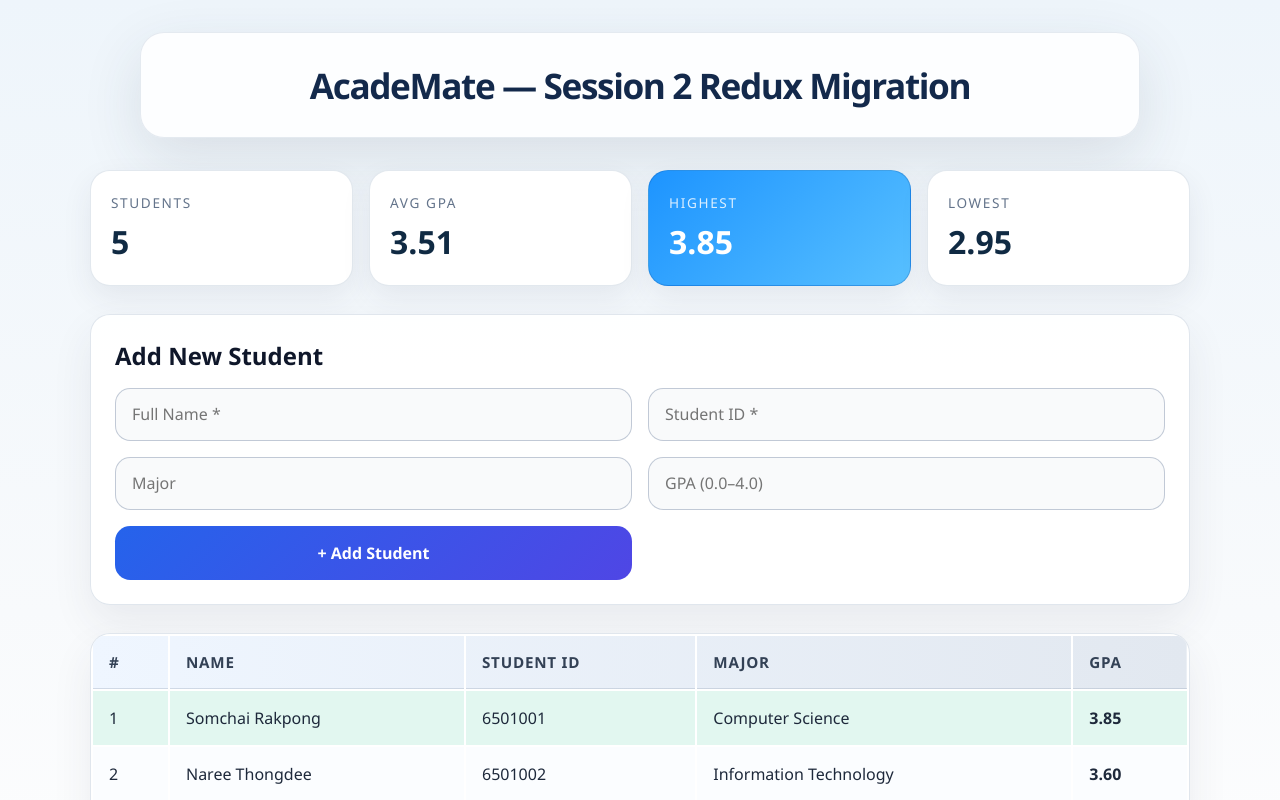
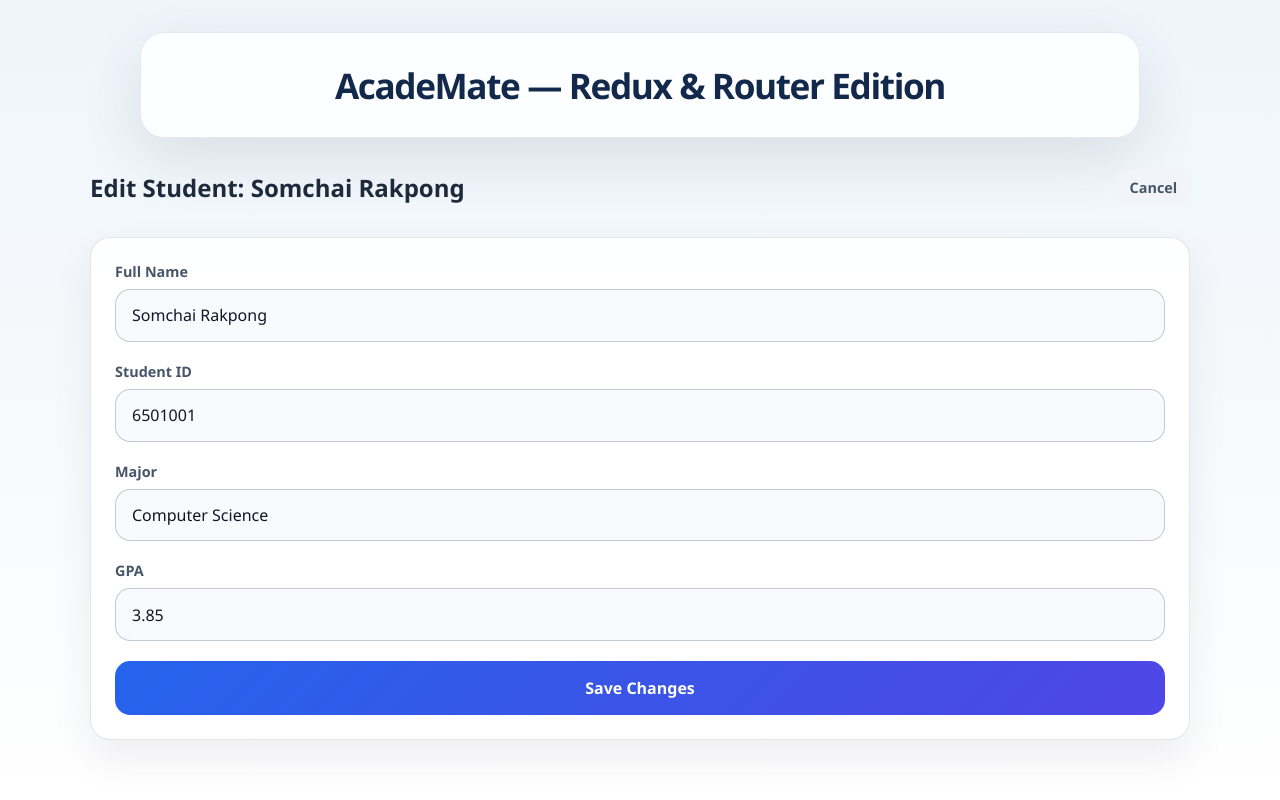
Before and after one commit to WorawichY/hello-react, a React (Vite) app in the folder acadeMate/: page /edit/1 in a window 1280 px wide. Shown: the top 800 px of the page. Built offline with nearby package versions, Linux system fonts and the light colour scheme.

Commit message:
feat: implement routing for add, edit, and delete functionality

```diff
--- a/acadeMate/package.json
+++ b/acadeMate/package.json
@@ -14,7 +14,8 @@
     "axios": "^1.16.0",
     "react": "^19.2.5",
     "react-dom": "^19.2.5",
-    "react-redux": "^9.2.0"
+    "react-redux": "^9.2.0",
+    "react-router-dom": "^7.14.2"
   },
   "devDependencies": {
     "@eslint/js": "^10.0.1",
--- a/acadeMate/src/App.css
+++ b/acadeMate/src/App.css
@@ -202,16 +202,76 @@
 	font-weight: 700;
 }
 
-.high-gpa {
-	background: rgba(16, 185, 129, 0.12);
+.page-header {
+  display: flex;
+  justify-content: space-between;
+  align-items: center;
+  margin-bottom: 2rem;
 }
 
-.empty-state {
-	margin: 0;
-	padding: 2rem 1.5rem;
-	font-size: 1.05rem;
-	text-align: center;
-	color: #475569;
+.page-header h2 {
+  margin: 0;
+  color: #1e293b;
+}
+
+.section-container {
+  margin-top: 1rem;
+}
+
+.actions-cell {
+  display: flex;
+  gap: 0.5rem;
+}
+
+.btn-edit, .btn-delete, .btn-secondary {
+  padding: 0.5rem 0.8rem;
+  border-radius: 0.6rem;
+  font-size: 0.9rem;
+  font-weight: 600;
+  cursor: pointer;
+  text-decoration: none;
+  transition: all 0.2s ease;
+  border: none;
+}
+
+.btn-edit {
+  background: #f1f5f9;
+  color: #2563eb;
+}
+
+.btn-edit:hover {
+  background: #e2e8f0;
+}
+
+.btn-delete {
+  background: #fee2e2;
+  color: #dc2626;
+}
+
+.btn-delete:hover {
+  background: #fecaca;
+}
+
+.btn-secondary {
+  background: #f1f5f9;
+  color: #475569;
+}
+
+.btn-secondary:hover {
+  background: #e2e8f0;
+}
+
+.form-group {
+  margin-bottom: 1.25rem;
+  display: flex;
+  flex-direction: column;
+  gap: 0.5rem;
+}
+
+.form-group label {
+  font-weight: 600;
+  color: #475569;
+  font-size: 0.9rem;
 }
 
 @media (max-width: 900px) {
--- a/acadeMate/src/App.jsx
+++ b/acadeMate/src/App.jsx
@@ -1,30 +1,25 @@
-import { useSelector, useDispatch } from "react-redux";
-import { addStudent } from "./features/students/studentsSlice";
+import { BrowserRouter as Router, Routes, Route } from "react-router-dom";
 import "./App.css";
-import StudentTable from "./components/StudentTable";
-import GpaSummary from "./components/GpaSummary";
-import AddStudentForm from "./components/AddStudentForm";
+import HomePage from "./pages/HomePage";
+import AddStudentPage from "./pages/AddStudentPage";
+import EditStudentPage from "./pages/EditStudentPage";
 
 function App() {
-  const dispatch = useDispatch();
-  // Select students from the Redux store
-  const students = useSelector((state) => state.students.list);
-
-  const handleAddStudent = (newStudent) => {
-    dispatch(addStudent(newStudent));
-  };
-
   return (
+    <Router>
       <div className="app-container">
         <header className="app-header">
-        <h1>AcadeMate — Session 2 Redux Migration</h1>
+          <h1>AcadeMate — Redux & Router Edition</h1>
         </header>
         <main className="app-main">
-        <GpaSummary students={students} />
-        <AddStudentForm onAddStudent={handleAddStudent} />
-        <StudentTable students={students} />
+          <Routes>
+            <Route path="/" element={<HomePage />} />
+            <Route path="/add" element={<AddStudentPage />} />
+            <Route path="/edit/:id" element={<EditStudentPage />} />
+          </Routes>
         </main>
       </div>
+    </Router>
   );
 }
 
--- a/acadeMate/src/components/StudentTable.jsx
+++ b/acadeMate/src/components/StudentTable.jsx
@@ -1,4 +1,6 @@
-function StudentTable({ students }) {
+import { Link } from "react-router-dom";
+
+function StudentTable({ students, onDelete }) {
   if (students.length === 0) {
     return <p className="empty-state">No students yet. Add one above!</p>;
   }
@@ -11,6 +13,7 @@ function StudentTable({ students }) {
           <th>Student ID</th>
           <th>Major</th>
           <th>GPA</th>
+          <th>Actions</th>
         </tr>
       </thead>
       <tbody>
@@ -21,6 +24,17 @@ function StudentTable({ students }) {
             <td>{student.studentId}</td>
             <td>{student.major}</td>
             <td className="gpa-cell">{student.gpa.toFixed(2)}</td>
+            <td className="actions-cell">
+              <Link to={`/edit/${student.id}`} className="btn-edit">
+                Edit
+              </Link>
+              <button
+                onClick={() => onDelete(student.id)}
+                className="btn-delete"
+              >
+                Delete
+              </button>
+            </td>
           </tr>
         ))}
       </tbody>
--- /dev/null
+++ b/acadeMate/src/pages/AddStudentPage.jsx
@@ -0,0 +1,28 @@
+import { useDispatch } from "react-redux";
+import { useNavigate } from "react-router-dom";
+import { addStudent } from "../features/students/studentsSlice";
+import AddStudentForm from "../components/AddStudentForm";
+
+function AddStudentPage() {
+  const dispatch = useDispatch();
+  const navigate = useNavigate();
+
+  const handleAddStudent = (newStudent) => {
+    dispatch(addStudent(newStudent));
+    navigate("/");
+  };
+
+  return (
+    <div className="page-container">
+      <div className="page-header">
+        <h2>Add New Student</h2>
+        <button onClick={() => navigate("/")} className="btn-secondary">
+          Back to List
+        </button>
+      </div>
+      <AddStudentForm onAddStudent={handleAddStudent} />
+    </div>
+  );
+}
+
+export default AddStudentPage;
--- /dev/null
+++ b/acadeMate/src/pages/EditStudentPage.jsx
@@ -0,0 +1,126 @@
+import { useState, useEffect } from "react";
+import { useSelector, useDispatch } from "react-redux";
+import { useParams, useNavigate } from "react-router-dom";
+import { updateStudent } from "../features/students/studentsSlice";
+
+function EditStudentPage() {
+  const { id } = useParams();
+  const navigate = useNavigate();
+  const dispatch = useDispatch();
+
+  // Find student from store
+  const student = useSelector((state) =>
+    state.students.list.find((s) => s.id === parseInt(id))
+  );
+
+  const [formData, setFormData] = useState({
+    name: "",
+    studentId: "",
+    major: "",
+    gpa: ""
+  });
+  const [error, setError] = useState("");
+
+  useEffect(() => {
+    if (student) {
+      setFormData({
+        name: student.name,
+        studentId: student.studentId,
+        major: student.major,
+        gpa: student.gpa
+      });
+    }
+  }, [student]);
+
+  if (!student) {
+    return (
+      <div className="page-container">
+        <h2>Student Not Found</h2>
+        <button onClick={() => navigate("/")} className="btn-primary">Back to List</button>
+      </div>
+    );
+  }
+
+  function handleChange(e) {
+    setFormData({ ...formData, [e.target.name]: e.target.value });
+  }
+
+  function handleSubmit(e) {
+    e.preventDefault();
+    if (!formData.name.trim() || !formData.studentId.trim()) {
+      setError("Name and Student ID are required.");
+      return;
+    }
+    const gpaNum = parseFloat(formData.gpa);
+    if (isNaN(gpaNum) || gpaNum < 0 || gpaNum > 4.0) {
+      setError("GPA must be a number between 0.0 and 4.0.");
+      return;
+    }
+
+    dispatch(updateStudent({
+      ...student,
+      name: formData.name.trim(),
+      studentId: formData.studentId.trim(),
+      major: formData.major.trim(),
+      gpa: gpaNum,
+    }));
+
+    navigate("/");
+  }
+
+  return (
+    <div className="page-container">
+      <div className="page-header">
+        <h2>Edit Student: {student.name}</h2>
+        <button onClick={() => navigate("/")} className="btn-secondary">
+          Cancel
+        </button>
+      </div>
+
+      <form className="add-form" onSubmit={handleSubmit}>
+        {error && <p className="form-error">{error}</p>}
+        <div className="form-group">
+          <label>Full Name</label>
+          <input
+            name="name"
+            value={formData.name}
+            onChange={handleChange}
+          />
+        </div>
+        <div className="form-group">
+          <label>Student ID</label>
+          <input
+            name="studentId"
+            value={formData.studentId}
+            onChange={handleChange}
+          />
+        </div>
+        <div className="form-group">
+          <label>Major</label>
+          <input
+            name="major"
+            value={formData.major}
+            onChange={handleChange}
+          />
+        </div>
+        <div className="form-group">
+          <label>GPA</label>
+          <input
+            name="gpa"
+            type="number"
+            step="0.01"
+            min="0"
+            max="4"
+            value={formData.gpa}
+            onChange={handleChange}
+          />
+        </div>
+        <button type="submit" className="btn-primary">
+          Save Changes
+        </button>
+      </form>
+    </div>
+  );
+}
+
+export default EditStudentPage;
--- /dev/null
+++ b/acadeMate/src/pages/HomePage.jsx
@@ -0,0 +1,35 @@
+import { useSelector, useDispatch } from "react-redux";
+import { Link } from "react-router-dom";
+import { deleteStudent } from "../features/students/studentsSlice";
+import GpaSummary from "../components/GpaSummary";
+import StudentTable from "../components/StudentTable";
+
+function HomePage() {
+  const dispatch = useDispatch();
+  const students = useSelector((state) => state.students.list);
+
+  const handleDelete = (id) => {
+    if (window.confirm("Are you sure you want to delete this student?")) {
+      dispatch(deleteStudent(id));
+    }
+  };
+
+  return (
+    <>
+      <div className="page-header">
+        <h2>Student Dashboard</h2>
+        <Link to="/add" className="btn-primary">
+          + Add New Student
+        </Link>
+      </div>
+
+      <GpaSummary students={students} />
+
+      <div className="section-container">
+        <StudentTable students={students} onDelete={handleDelete} />
+      </div>
+    </>
+  );
+}
+
+export default HomePage;
```
Also changed, not shown: 1 other file (tests, documents, lock files or other folders). Lines whose indentation alone changed are shown as unchanged.
